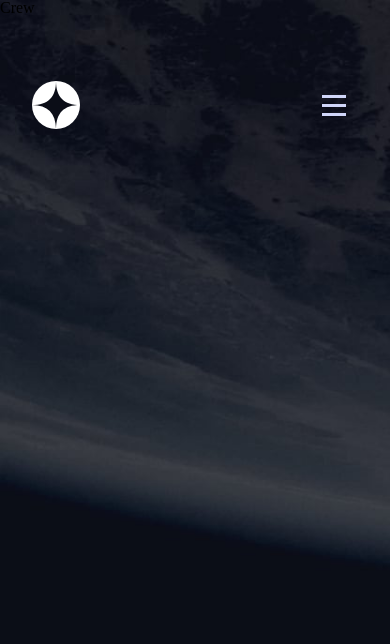
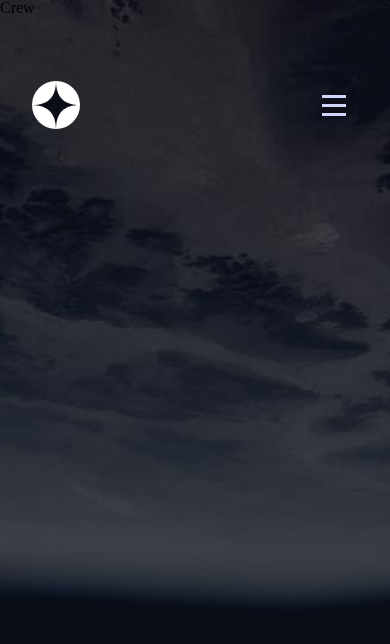
Before and after one commit to Ulysseassoo/Space-Tourism-Website, a React (Vite) app: page /crew in a window 390 px wide. Shown: the top 644 px of the page. Built offline with nearby package versions, Linux system fonts and the light colour scheme; a web font is replaced by a local one.

Commit message:
Added Mobile Screen on every pages

```diff
--- a/src/Components/Navbar.jsx
+++ b/src/Components/Navbar.jsx
@@ -15,19 +15,19 @@ const Navbar = () => {
 		<Container>
 			<Logo src={LogoImage} alt="space website logo" />
 			<NavLinks activeMobile={activeMobile}>
-				<Link to="/">
+				<Link to="/" onClick={() => setActiveMobile(false)}>
 					<Index>00</Index>
 					<NavbarText>Home</NavbarText>
 				</Link>
-				<Link to="/destination">
+				<Link to="/destination" onClick={() => setActiveMobile(false)}>
 					<Index>01</Index>
 					<NavbarText>Destination</NavbarText>
 				</Link>
-				<Link to="/crew">
+				<Link to="/crew" onClick={() => setActiveMobile(false)}>
 					<Index>02</Index>
 					<NavbarText>Crew</NavbarText>
 				</Link>
-				<Link to="/technology">
+				<Link to="/technology" onClick={() => setActiveMobile(false)}>
 					<Index>03</Index>
 					<NavbarText>Technology</NavbarText>
 				</Link>
--- a/src/Screens/Crew.jsx
+++ b/src/Screens/Crew.jsx
@@ -1,9 +1,20 @@
 import React from "react"
 import { Container } from "../Theme/global"
 import Background from "../assets/crew/background-crew-desktop.jpg"
+import BackgroundMobile from "../assets/crew/background-crew-mobile.jpg"
 
 const Crew = () => {
-	return <Container image={Background}>Crew</Container>
+	return (
+		<Container
+			image={Background}
+			mobileImage={BackgroundMobile}
+			initial={{ opacity: 0 }}
+			animate={{ opacity: 1 }}
+			exit={{ opacity: 0 }}
+			transition={{ duration: 0.5 }}>
+			Crew
+		</Container>
+	)
 }
 
 export default Crew
--- a/src/Screens/Destination.jsx
+++ b/src/Screens/Destination.jsx
@@ -1,10 +1,17 @@
 import React from "react"
 import { Container } from "../Theme/global"
 import Background from "../assets/destination/background-destination-desktop.jpg"
+import BackgroundMobile from "../assets/destination/background-destination-mobile.jpg"
 
 const Destination = () => {
 	return (
-		<Container image={Background} initial={{ opacity: 0 }} animate={{ opacity: 1 }} exit={{ opacity: 0 }} transition={{ duration: 0.5 }}>
+		<Container
+			image={Background}
+			mobileImage={BackgroundMobile}
+			initial={{ opacity: 0 }}
+			animate={{ opacity: 1 }}
+			exit={{ opacity: 0 }}
+			transition={{ duration: 0.5 }}>
 			Destination
 		</Container>
 	)
--- a/src/Screens/Home.jsx
+++ b/src/Screens/Home.jsx
@@ -1,11 +1,13 @@
 import React from "react"
 import HomeBackground from "../assets/home/background-home-desktop.jpg"
+import HomeBackgroundMobile from "../assets/home/background-home-mobile.jpg"
 import { Container } from "../Theme/global"
 
 const Home = () => {
 	return (
 		<Container
 			image={HomeBackground}
+			mobileImage={HomeBackgroundMobile}
 			initial={{ opacity: 0 }}
 			animate={{ opacity: 1 }}
 			exit={{ opacity: 0 }}
--- a/src/Screens/Technology.jsx
+++ b/src/Screens/Technology.jsx
@@ -1,9 +1,18 @@
 import React from "react"
 import { Container } from "../Theme/global"
 import Background from "../assets/technology/background-technology-desktop.jpg"
+import BackgroundMobile from "../assets/technology/background-technology-mobile.jpg"
 
 const Technology = () => {
-	return <Container image={Background}>Technology</Container>
+	return (
+		<Container
+			image={Background}
+			mobileImage={BackgroundMobile}
+			initial={{ opacity: 0 }}
+			animate={{ opacity: 1 }}
+			exit={{ opacity: 0 }}
+			transition={{ duration: 0.5 }}></Container>
+	)
 }
 
 export default Technology
--- a/src/Theme/global.js
+++ b/src/Theme/global.js
@@ -67,6 +67,11 @@ export const Container = styled(motion.section)`
 	min-height: 100vh;
 	background: ${({ image }) => (image ? `url(${image})` : "")};
 	background-size: cover;
+	@media screen and (max-width: 600px) {
+		background: ${({ mobileImage }) => (mobileImage ? `url(${mobileImage})` : "")};
+		background-repeat: no-repeat;
+		background-size: cover;
+	}
 `
 
 export const H1 = styled.h1`
```
